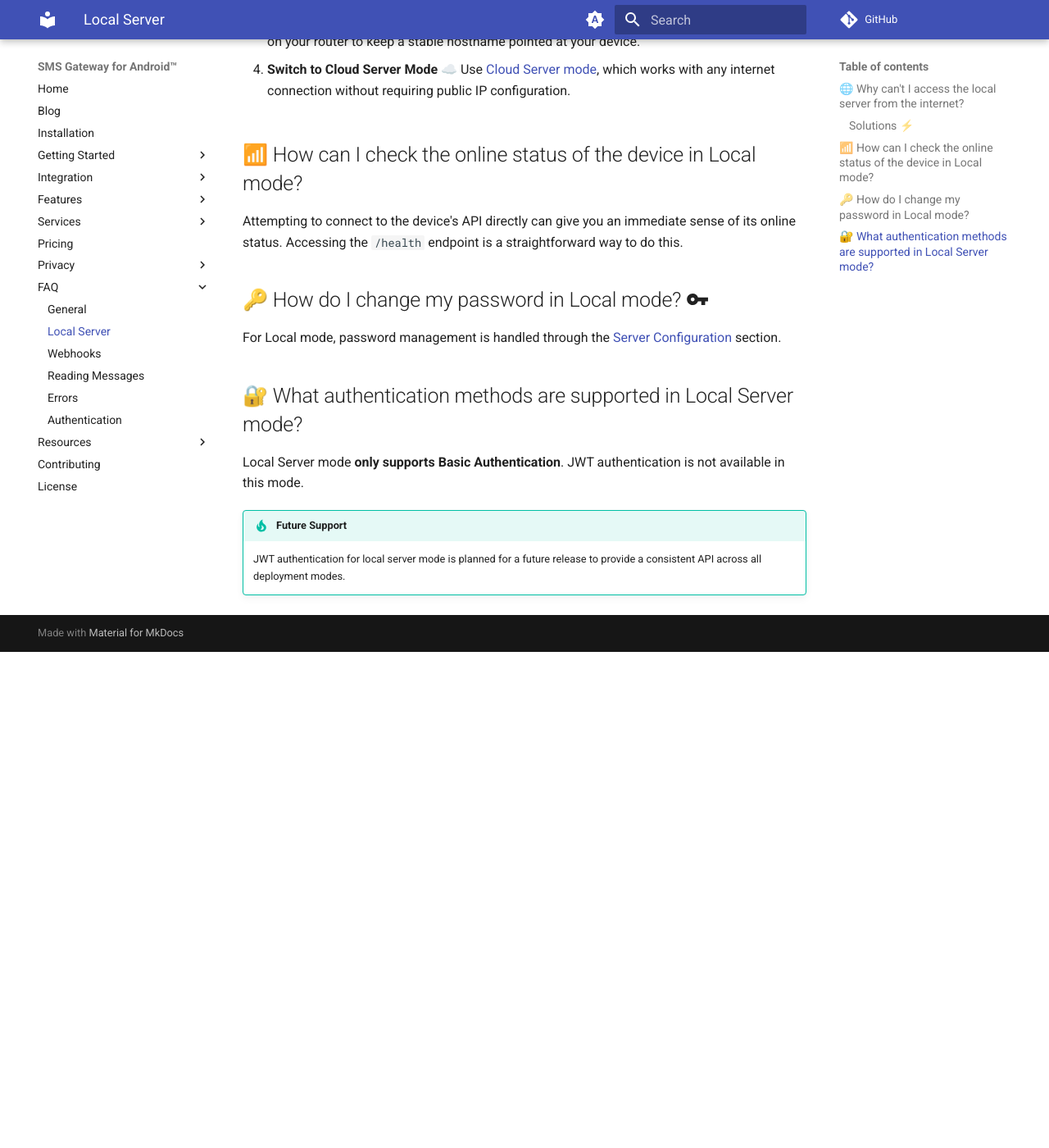
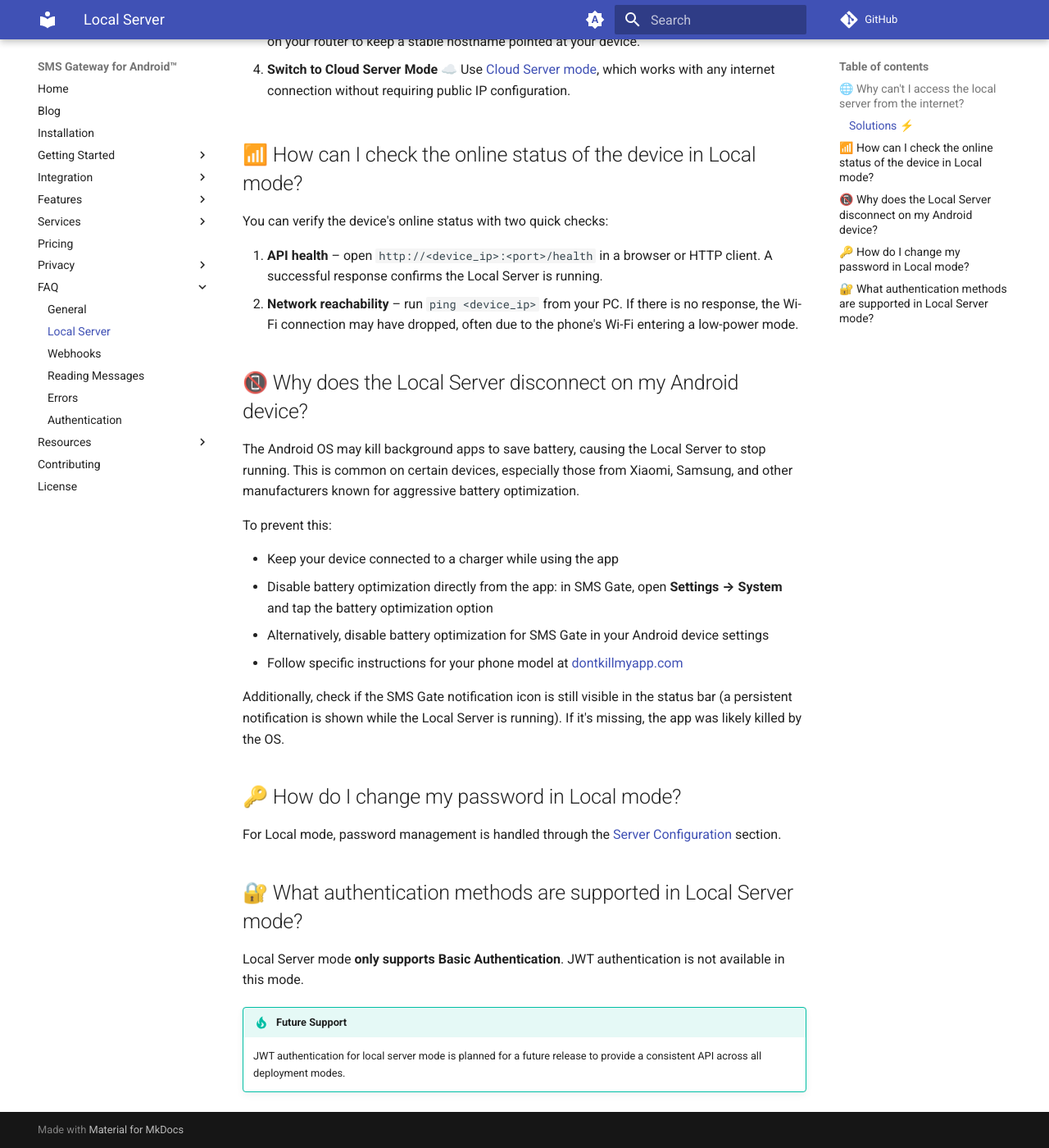
Before and after one commit to android-sms-gateway/docs-web, an MkDocs documentation site: the page built from docs/faq/local-server.md, in a window 1280 px wide and 1400 px high, scrolled down 740 px. Shown: the whole window at 82% size. Built offline with MkDocs 1.6.1 and Material for MkDocs 9.7.7, drawn with Linux system fonts in a browser that asks for light colours; comment, search, counter and statistics services are not loaded; before the commit the page ends 1535 px from its top, so only the background shows below that.

Commit message:
[faq] add power saving section for local server

```diff
--- a/docs/faq/local-server.md
+++ b/docs/faq/local-server.md
@@ -28,9 +28,25 @@
 
 ## 📶 How can I check the online status of the device in Local mode?
 
-Attempting to connect to the device's API directly can give you an immediate sense of its online status. Accessing the `/health` endpoint is a straightforward way to do this.
+You can verify the device's online status with two quick checks:
 
-## 🔑 How do I change my password in Local mode? :material-key:
+1. **API health** – open `http://<device_ip>:<port>/health` in a browser or HTTP client. A successful response confirms the Local Server is running.
+2. **Network reachability** – run `ping <device_ip>` from your PC. If there is no response, the Wi-Fi connection may have dropped, often due to the phone's Wi-Fi entering a low-power mode.
+
+## 📵 Why does the Local Server disconnect on my Android device?
+
+The Android OS may kill background apps to save battery, causing the Local Server to stop running. This is common on certain devices, especially those from Xiaomi, Samsung, and other manufacturers known for aggressive battery optimization.
+
+To prevent this:
+
+- Keep your device connected to a charger while using the app
+- Disable battery optimization directly from the app: in SMS Gate, open **Settings → System** and tap the battery optimization option
+- Alternatively, disable battery optimization for SMS Gate in your Android device settings
+- Follow specific instructions for your phone model at [dontkillmyapp.com](https://dontkillmyapp.com/)
+
+Additionally, check if the SMS Gate notification icon is still visible in the status bar (a persistent notification is shown while the Local Server is running). If it's missing, the app was likely killed by the OS.
+
+## 🔑 How do I change my password in Local mode?
 
 For Local mode, password management is handled through the [Server Configuration](../getting-started/local-server.md#server-configuration) section.
 
```
